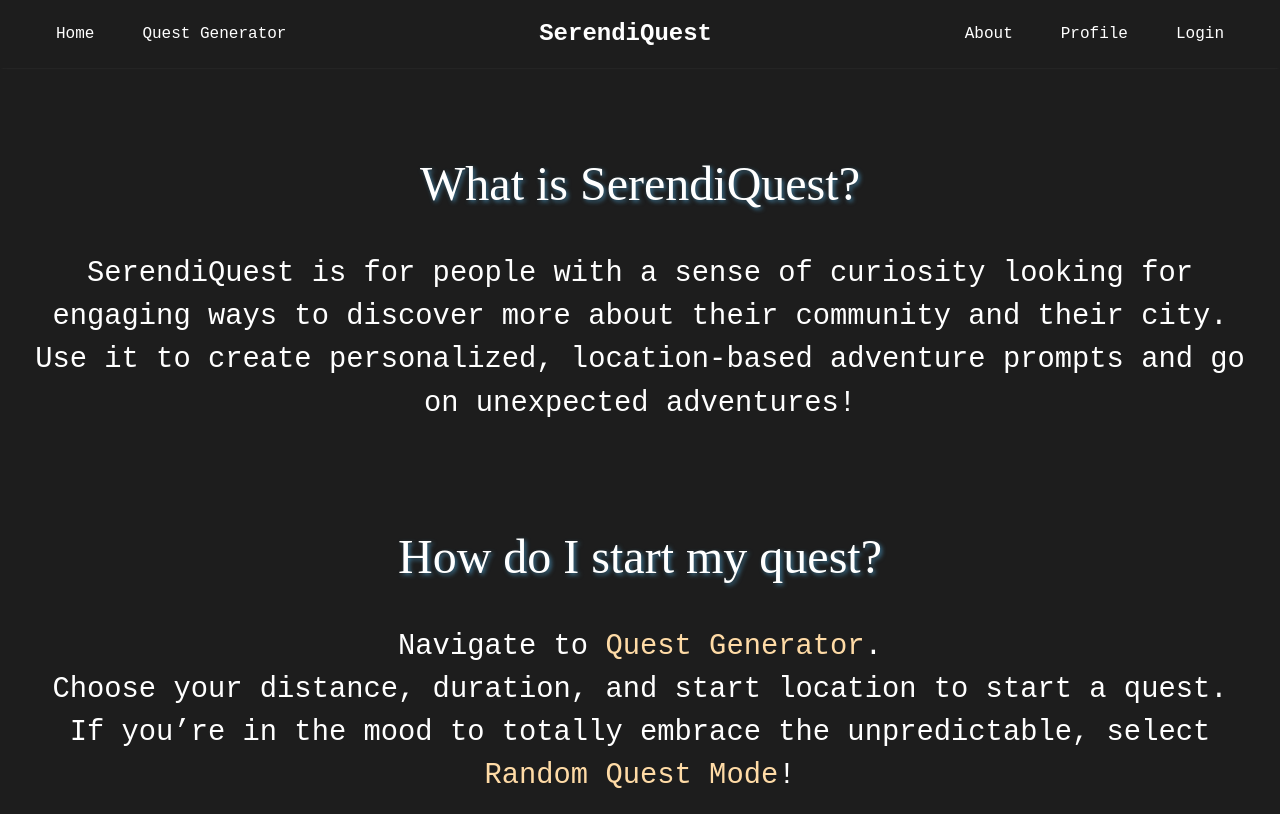
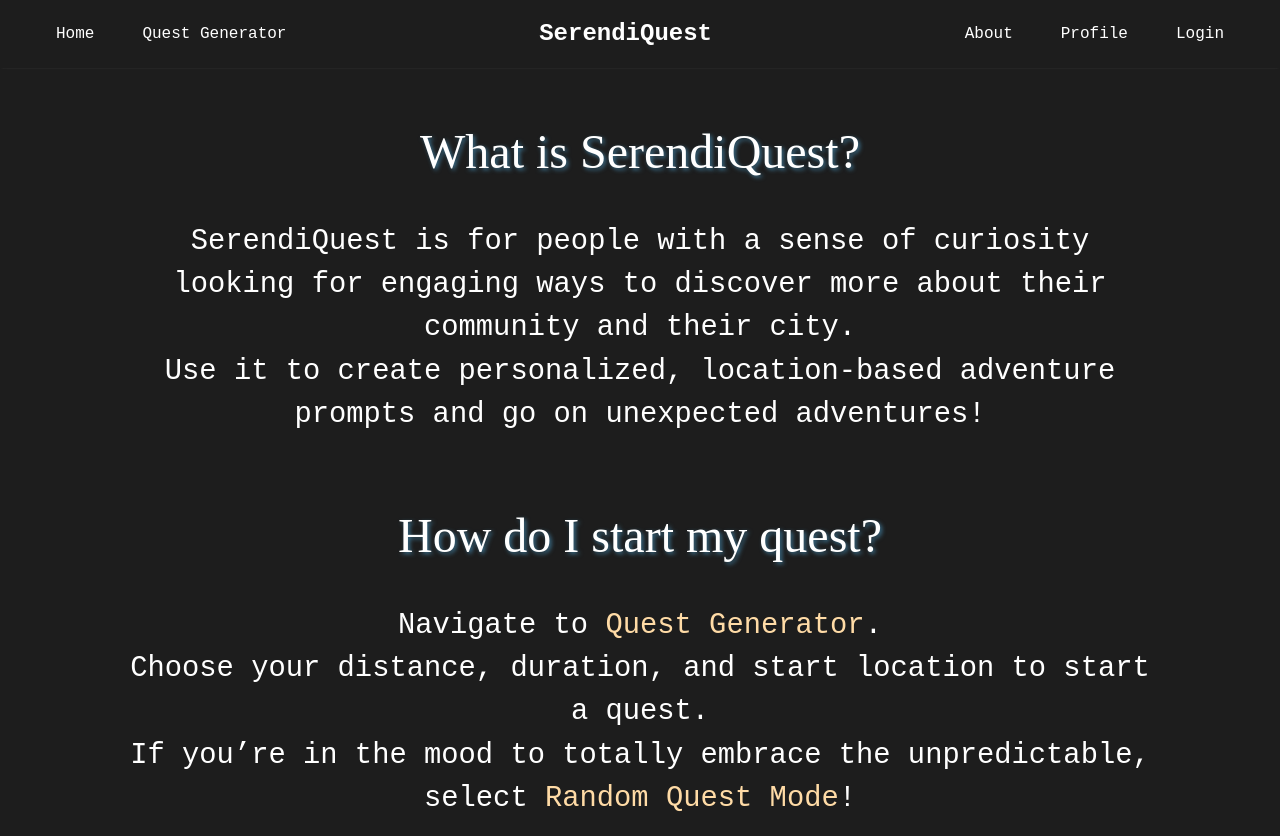
Before and after one commit to ReinaC26/csci-39548-project, a React (Create React App) app: page /about in a window 1280 px wide. Before the commit the page ends 814 px from the top, so only its background shows below. Built offline with nearby package versions, Linux system fonts and the light colour scheme; a web font is replaced by a local one.

Commit message:
Update about page

```diff
--- a/src/pages/AboutPage.css
+++ b/src/pages/AboutPage.css
@@ -13,8 +13,7 @@
     font-size: 3rem;
     font-family: 'Jaro';
     color: white;
-    padding: 5rem 0.5rem 0rem;
-    margin: 0 auto;
+    padding: 3rem 0.5rem 0rem;
     text-shadow: 2px 2px 4px rgba(71, 147, 188, 0.7);
 }
 
@@ -22,6 +21,7 @@
     font-size: 1.8rem;
     font-family: 'Kode Mono', monospace;
     color: white;
-    margin: 0 auto;
+    margin-left: 7rem;
+    margin-right: 7rem;
     padding-bottom: 1rem;
 }
```
